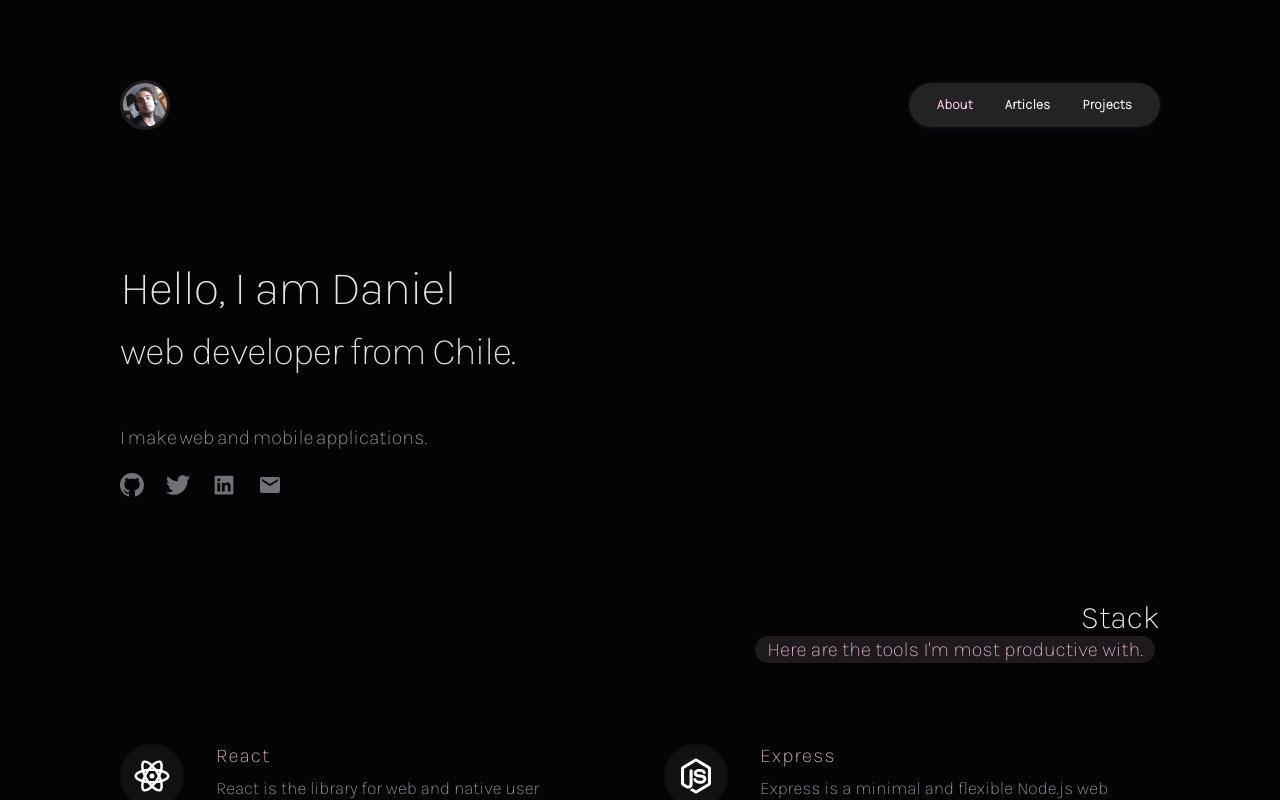
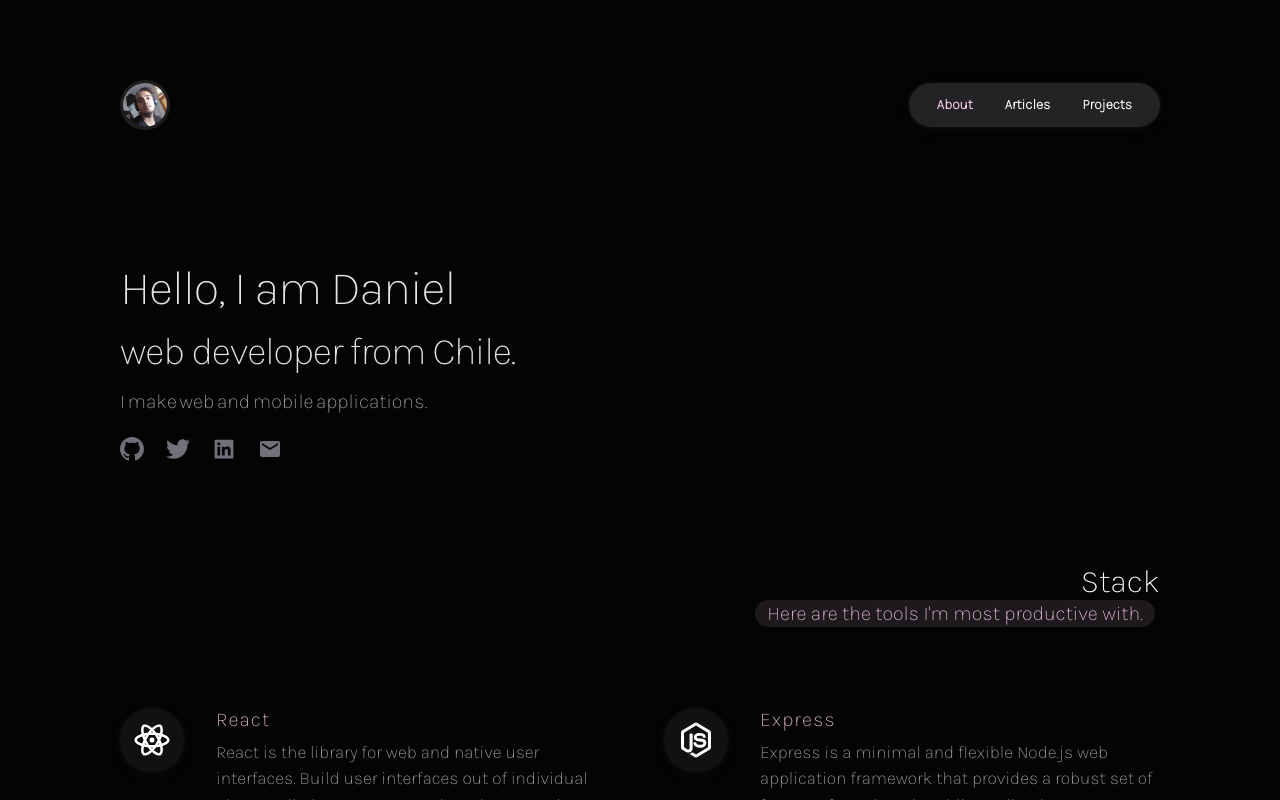
Before and after one commit to danielpizarrotadres/web-site, a React (Create React App) app: page / in a window 1280 px wide. Built offline with nearby package versions, Linux system fonts and the light colour scheme.

Commit message:
:lipstick: Update styles

```diff
--- a/src/App.module.css
+++ b/src/App.module.css
@@ -284,7 +284,7 @@
 
 .Resume {
     max-width: 672px;
-    margin: 48px 0 0 0;
+    margin: 12px 0 0 0;
     /* border: 1px solid orangered; */
     text-align: justify;
 }
@@ -440,6 +440,7 @@
 
 .StackContainerTechnologiesItemIcon {
     background-color: #27272a66;
+    box-shadow: rgba(67, 71, 85, 0.27) 0px 0px 0.25em, rgba(90, 125, 188, 0.05) 0px 0.25em 1em;
     border-radius: 9999px;
     display: flex;
     align-items: center;
```
